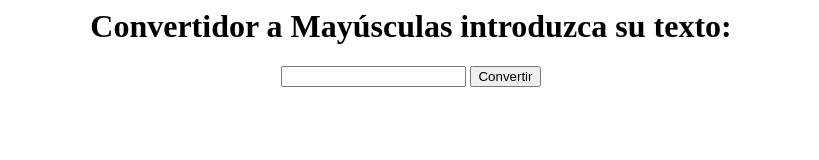
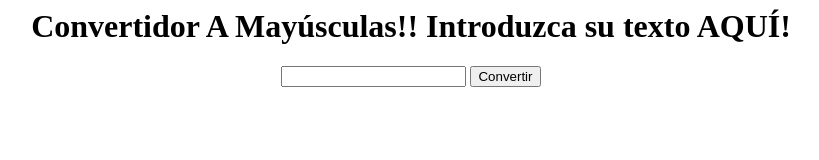
Before and after one commit to unciafidelis/Tarea2-Cloudcomputing, a plain HTML site: page index.html in a window 1280 px wide. Shown: the whole page, without its empty margins (229-1048 px from the left). Drawn offline with Linux system fonts and the light colour scheme.

Commit message:
Minor Grammatical Changes

```diff
--- a/index.html
+++ b/index.html
@@ -1,4 +1,4 @@
-<H1 style="text-align:center;">Convertidor a Mayúsculas introduzca su texto:</H1>
+<H1 style="text-align:center;">Convertidor A Mayúsculas!! Introduzca su texto AQUÍ!</H1>
 <p style="text-align:center">
 <input type="text" name="convertir" id="convertir">
 <script>
```
